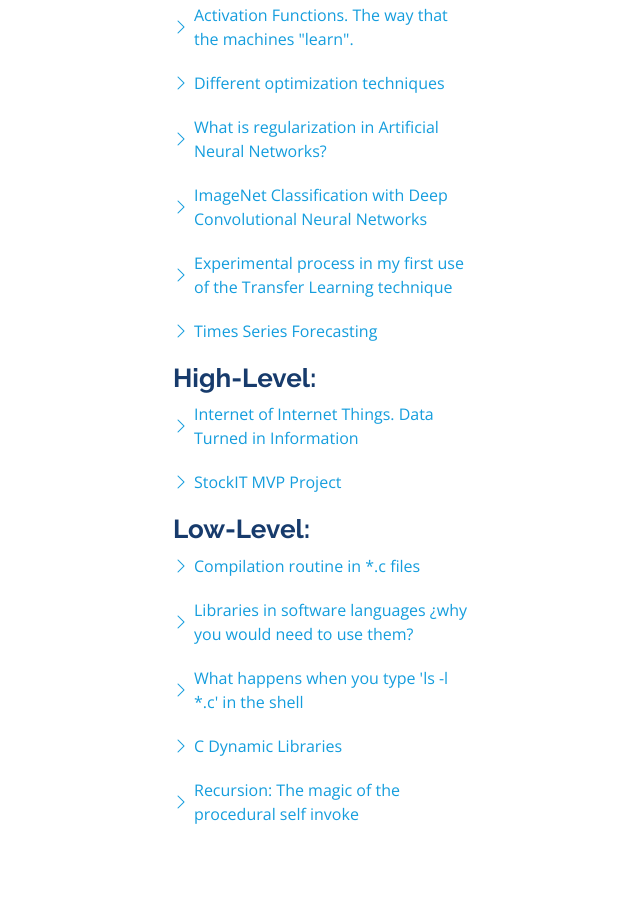
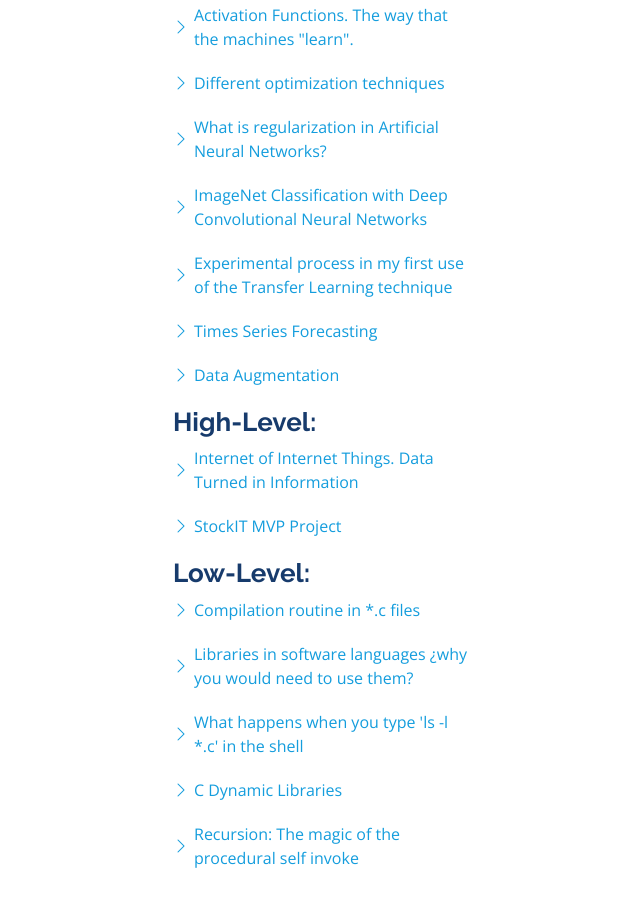
Before and after one commit to Joaquin2000zz/Joaquin2000zz, a plain HTML site: page about/me.html in a window 1280 px wide. Shown: the part 4160-5064 px from the top of the page, without its empty margins (139-779 px from the left). Drawn offline with nearby package versions, Linux system fonts and the light colour scheme.

Commit message:
added new blog

```diff
--- a/about/me.html
+++ b/about/me.html
@@ -289,6 +289,8 @@
                                                            class="text">Experimental process in my first use of the Transfer Learning technique</a></li>
                   <li><i class="bi bi-chevron-right"></i> <a href="https://www.linkedin.com/pulse/times-series-forecasting-joaquin-victoria-delgado/"
                                                            class="text">Times Series Forecasting</a></li>
+                                                           <li><i class="bi bi-chevron-right"></i> <a href="https://www.linkedin.com/pulse/data-augmentation-joaquin-victoria-delgado/"
+                                                            class="text">Data Augmentation</a></li>
                 </ul>
               </div>
             </div>
```
